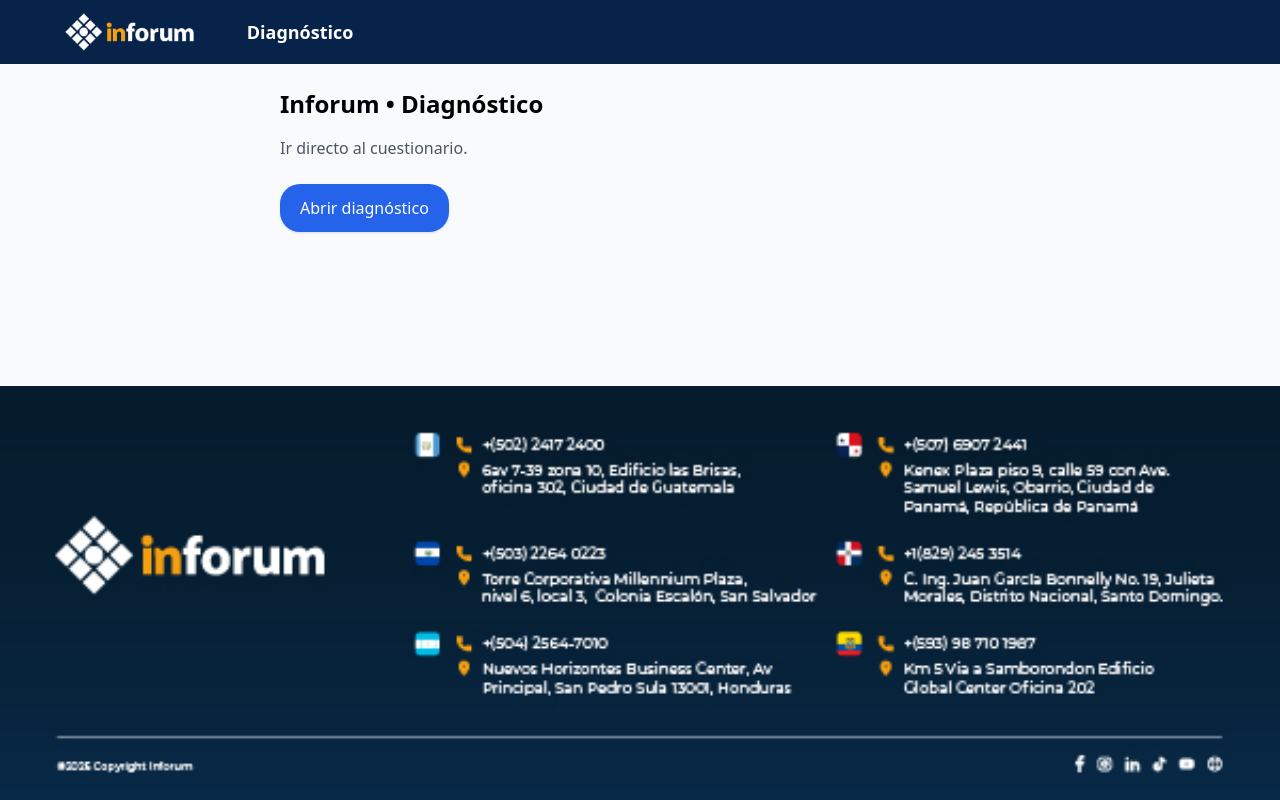
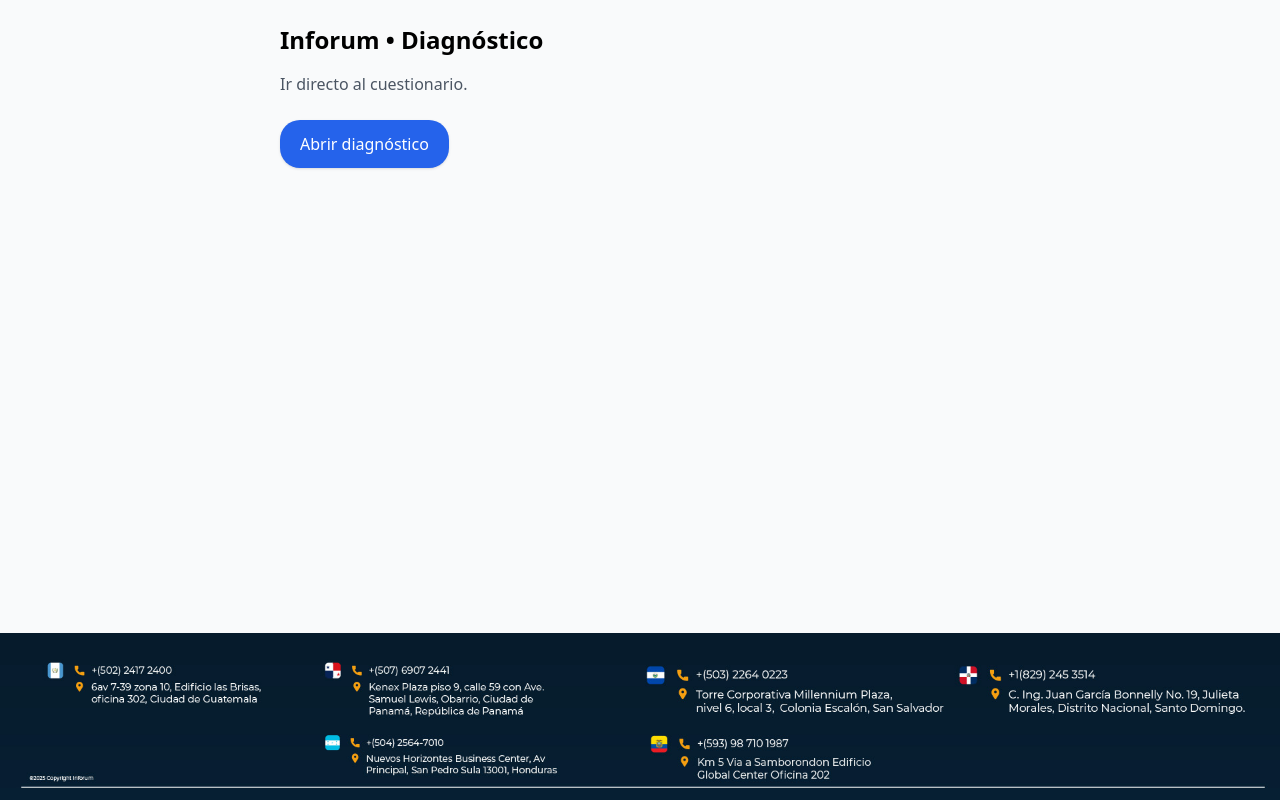
Before and after one commit to grupoinforum/inforum-diagnostico, a Next.js app in the folder inforum-diagnostico/: page / in a window 1280 px wide. Built offline with nearby package versions, Linux system fonts and the light colour scheme.

Commit message:
Update layout.tsx

```diff
--- a/inforum-diagnostico/app/layout.tsx
+++ b/inforum-diagnostico/app/layout.tsx
@@ -1,41 +1,20 @@
 import "./globals.css";
 import Image from "next/image";
 
-export const metadata = {
-  title: "Inforum Diagnóstico",
-  description: "Ir directo al cuestionario",
-};
-
-export default function RootLayout({
-  children,
-}: {
-  children: React.ReactNode;
-}) {
+export default function RootLayout({ children }: { children: React.ReactNode }) {
   return (
     <html lang="es">
       <body className="flex flex-col min-h-screen bg-gray-50">
-        {/* HEADER */}
-        <header className="bg-[#082349] text-white px-6 py-3 flex items-center">
-          <Image
-            src="/logo-inforum.png"
-            alt="Inforum"
-            width={160}
-            height={40}
-            className="h-10 w-auto object-contain"
-          />
-          <h1 className="ml-3 text-lg font-bold">Diagnóstico</h1>
-        </header>
-
-        {/* CONTENIDO */}
+        {/* Contenido principal */}
         <main className="flex-grow">{children}</main>
 
-        {/* FOOTER */}
+        {/* Footer con la imagen */}
         <footer className="w-full">
           <Image
-            src="/footer-inforum.jpg"
+            src="/footer-web.jpg"
             alt="Footer Inforum"
             width={1920}
-            height={300}
+            height={250}
             className="w-full h-auto object-cover"
             priority
           />
```
